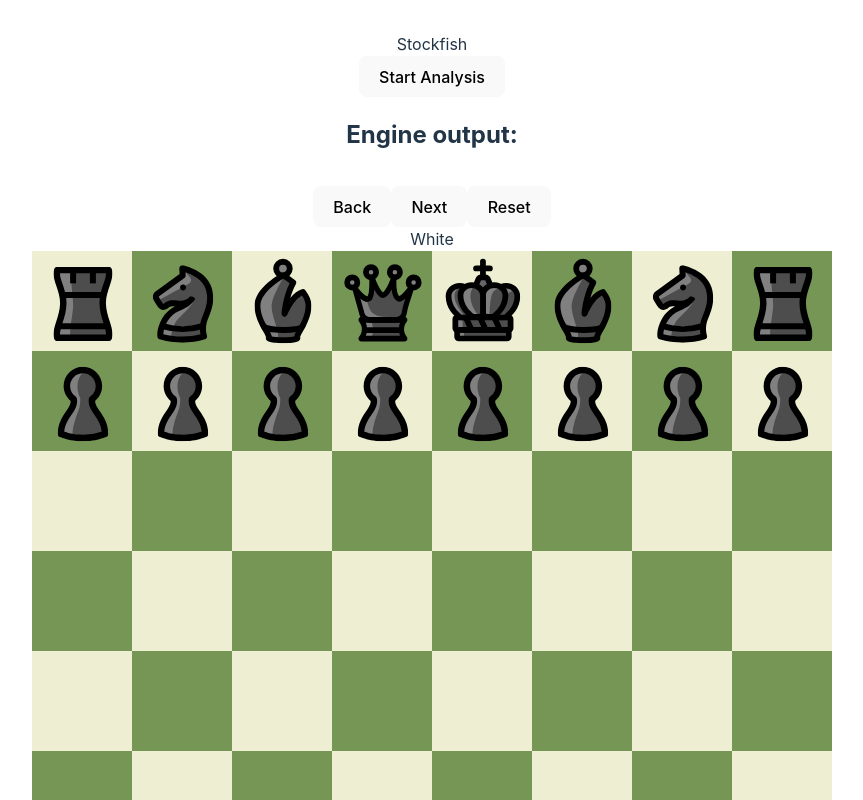
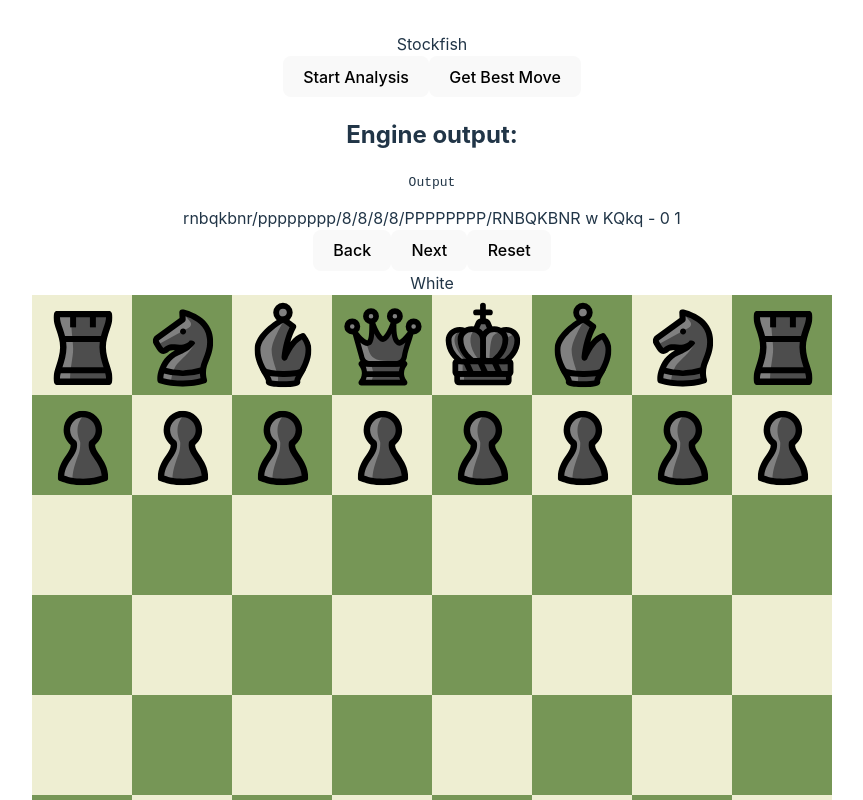
Before and after one commit to matbielak/chess_game, a React (Vite) app: page / in a window 1280 px wide. Shown: the top 800 px of the page, without its empty margins (208-1071 px from the left). Built offline with nearby package versions, Linux system fonts and the light colour scheme; no server answers.

Commit message:
add stockfish bestmove

```diff
--- a/src/Board.jsx
+++ b/src/Board.jsx
@@ -3,7 +3,7 @@ import Square from './Square'
 import { useSelector, useDispatch } from 'react-redux'
 import BoardSquare from './BoardSquare'
 import { changeBoard, resetBoard, setHistMove } from './ChessBoardSlice'
-import { isKingInCheck,getAllLegalMoves, mapMove} from './Moves'
+import { isKingInCheck,getAllLegalMoves, mapMove, toFen} from './Moves'
 import { ESModulesEvaluator } from 'vite/module-runner'
 function Board() {
     const dispatch = useDispatch();
@@ -14,9 +14,11 @@ function Board() {
     const legalMoves = getAllLegalMoves(board,!whiteMove);
     const castlingRights = useSelector((state) => state.chessboard.castlingRights)
     const moves = useSelector((state) => state.chessboard.moves)
+    const lastMove = useSelector((state) => state.chessboard.lastMove)
     const histMove = useSelector((state) => state.chessboard.histMove)
     const pgn = useSelector((state) => state.chessboard.pgn )
     const noMoves = moves.length-1;
+    const fen =  useSelector((state) => state.chessboard.fen )
     const handleBack = () =>{
       if(histMove>0){
         console.log(`Hist move: ${histMove}`)
@@ -34,6 +36,8 @@ function Board() {
 
   return (
     <>
+    {/* {<div>{toFen(board,whiteMove,castlingRights,pgn.length,lastMove)} </div>} */}
+    <div>{fen}</div>
     {
       pgn.map((move,idx)=> {
         if(idx%2==0)
--- a/src/ChessBoardSlice.jsx
+++ b/src/ChessBoardSlice.jsx
@@ -1,5 +1,5 @@
 import { createSlice } from "@reduxjs/toolkit";
-import { mapMove } from "./Moves";
+import { mapMove, toFen } from "./Moves";
 const startingBoard =  [
         ['r','n','b','q','k','b','n','r'],
         ['p','p','p','p','p','p','p','p'],
@@ -10,6 +10,7 @@ const startingBoard =  [
         ['P','P','P','P','P','P','P','P'],
         ['R','N','B','Q','K','B','N','R'],
 ];
+const startingFen = "rnbqkbnr/pppppppp/8/8/8/8/PPPPPPPP/RNBQKBNR w KQkq - 0 1";
 const initialState = {
     moves: [startingBoard],
     board: startingBoard,
@@ -22,6 +23,8 @@ const initialState = {
     histMove: 0,
     lastHistMoves: [],
     pgn: [],
+    fen: startingFen,
+
 }
 
 const ChessBoardSlice = createSlice({
@@ -56,7 +59,7 @@ const ChessBoardSlice = createSlice({
                 newLastHistMoves.push(lastMove)
             }
 
-
+            const newFen = toFen(newBoard,newWhiteMove,state.castlingRights,newPgn.length,lastMove)
 
             return {
                 ...state,
@@ -67,6 +70,7 @@ const ChessBoardSlice = createSlice({
                 histMove: newHistMove,
                 lastHistMoves: newLastHistMoves,
                 pgn: newPgn,
+                fen: newFen,
             }
         },
         resetBoard: () => initialState,
@@ -204,9 +208,17 @@ const ChessBoardSlice = createSlice({
                 ...state,
                 histMove: idx,
             }
+        },
+        setFen: (state,action)=> {
+            const fen = toFen(state.board,state.whiteMove,state.castlingRights,state.pgn.length,state.lastMove)
+            return {
+                ...state,
+                fen: fen,
+            }
         }
+
     }
 })
 
-export const {updateSquare, resetBoard, deleteTemps,enP,castle,changeCastlingRights,changeBoard,setHistMove} = ChessBoardSlice.actions;
+export const {updateSquare, resetBoard, deleteTemps,enP,castle,changeCastlingRights,changeBoard,setHistMove,setFen} = ChessBoardSlice.actions;
 export default ChessBoardSlice.reducer;
--- a/src/Moves.jsx
+++ b/src/Moves.jsx
@@ -349,3 +349,73 @@ export const mapMove = (from,to,piece,boardBefore,boardAfter) => {
 
     return piece + "" + x + "" + cols[to.c] + "" + r + "" + plus;
 }
+
+
+export const toFen = (board,whiteMove,castlingRights,moveNumber,lastMove) => {
+    var fen = ""
+    var nuls = 0;
+   // rnbqkbnr/pppppppp/8/8/8/8/PPPPPPPP/RNBQKBNR w KQkq - 0 1
+    for(let r=0;r<=7;r++){
+        nuls = 0;
+        for(let c=0;c<=7;c++){
+            if(whitep.slice(0,-1).includes(board[r][c]) || blackp.slice(0,-1).includes(board[r][c])){
+                if(nuls>0){
+                    fen += nuls;
+                    nuls = 0;
+                }
+                fen += board[r][c];
+
+
+            }
+            else{
+                nuls++;
+            }
+        }
+        if(nuls>0){
+            fen+= nuls;
+            nuls = 0;
+        }
+        if(r<7){
+            fen += "/";
+        }
+
+
+    }
+    fen += ' ';
+    fen += whiteMove==true ? 'w' : 'b';
+    fen += ' ';
+    fen += castlingRights[3] === '1' ? 'K' : '-';
+    fen += castlingRights[2] === '1' ? 'Q' : '-';
+    fen += castlingRights[1] === '1' ? 'k' : '-';
+    fen += castlingRights[0] === '1' ? 'q' : '-';
+    fen += ' ';
+    if(!lastMove)
+        fen += '-';
+    else{
+        const {from,to} = lastMove;
+            if(Math.abs(from.r-to.r)==2 && from.c==to.c && board[to.r][to.c].toLowerCase()==='p'){
+                if(whitep.includes(board[to.r][to.c])){
+                    console.log(board[to.r][to.c]);
+
+                    fen += cols[to.c] + '' + (7-to.r)
+                }
+                else{
+                    console.log("bkack");
+                    console.log(from.r,to.r);
+
+                    fen += cols[to.c] + '' + (7-to.r+2)
+                }
+            }
+            else{
+                fen += '-';
+            }
+
+            fen += ' ';
+            fen += "0";
+            fen += ' ';
+            fen += moveNumber;
+    }
+
+
+    return fen;
+}
--- a/src/Stockfish.jsx
+++ b/src/Stockfish.jsx
@@ -1,21 +1,26 @@
 import { useEffect, useState } from 'react';
-
+import { useSelector } from 'react-redux';
 function Stockfish() {
     const [worker,setWorker] = useState(null);
-    const [output,setOutput] = useState([]);
+    const [output,setOutput] = useState("Output");
     const [isReady,setIsReady] = useState(false);
-
+    const fen =  useSelector((state) => state.chessboard.fen )
     useEffect(()=>{
         const stockfishWorker = new Worker("/stockfish/stockfish-16.1-single.js");
         setWorker(stockfishWorker);
 
         stockfishWorker.onmessage = (event) => {
             const message = event.data;
-            console.log('Stockfish says:',message);
-            setOutput((prev)=>[...prev,message]);
+           // console.log('Stockfish says:',message);
+          //  setOutput((prev)=>[...prev,message]);
             if(message === 'readyok'){
                 setIsReady(true);
             }
+            else if(message.startsWith('bestmove')){
+                const move = message.split(" ")[1];
+                setOutput(move);
+            }
+
 
         };
 
@@ -39,14 +44,19 @@ function Stockfish() {
         sendCommand('position startpos');
         sendCommand('go depth 10');
     }
+    const getBestMove = () => {
+        sendCommand(`position fen ${fen}`)
+        sendCommand("go depth 15")
+    }
   return (
      <>
         <div>Stockfish</div>
         <button onClick={startAnalysis} disabled={isReady}>Start Analysis</button>
+        <button onClick={getBestMove} disabled={isReady}>Get Best Move</button>
         <div>
             <h2>Engine output:</h2>
             <pre style={{maxHeight:'300px', overflowY:'scroll'}}>
-                {output.join('\n')}
+                {output}
             </pre>
         </div>
     </>
```
